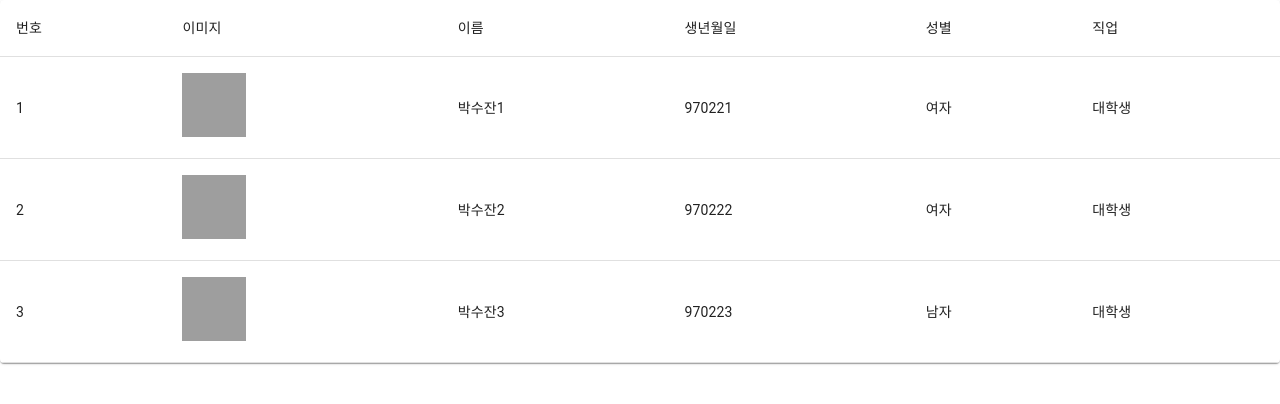
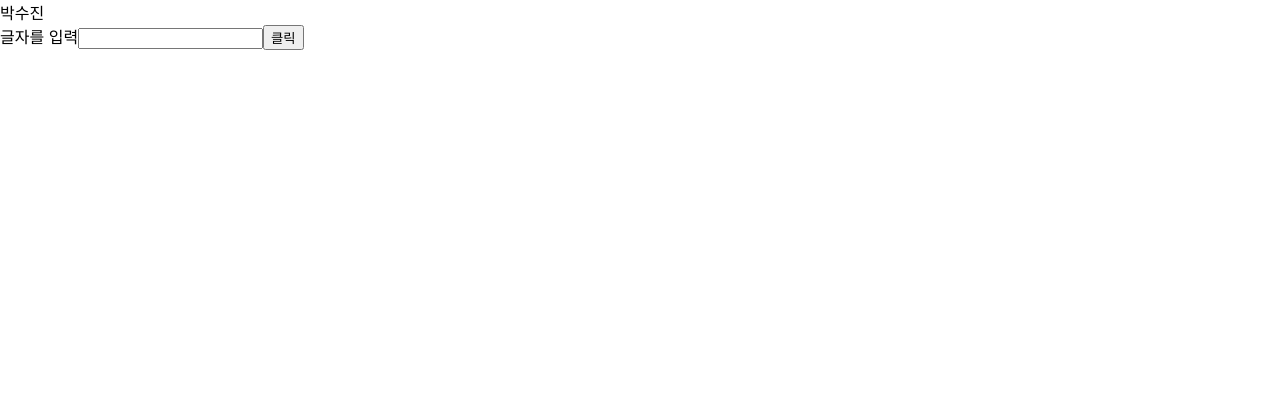
Before and after one commit to parksuja/React, a React (Create React App) app: page / in a window 1280 px wide. Shown: the top 404 px of the page. Built offline with nearby package versions, Linux system fonts and the light colour scheme; grey boxes are pictures that could not be loaded.

Commit message:
틱택토 수정 09-27

```diff
--- a/src/App.js
+++ b/src/App.js
@@ -1,89 +1,44 @@
-import React, { Component } from "react";
-import Customer from "./components/Customer"; //App.js 외부에 customer있기에 import해줍니다.
-import "./App.css";
-import { Table } from "@material-ui/core";
-import { TableBody } from "@material-ui/core";
-import { TableHead } from "@material-ui/core";
-import { TableCell } from "@material-ui/core";
-import { TableRow } from "@material-ui/core";
-import { withStyles } from "@material-ui/styles";
-import { Paper } from "@material-ui/core"; //컴포넌트 외부를 감싸기 위해서 사용
+import { useState, useRef } from "react";
 
-const styles = (theme) => ({
-  root: {
-    //루트 클래스 정의
-    width: "100%", //너비 100%
-    overflowX: "auto", //X축으로 오버플로우 적용
-  },
-  table: {
-    minWidth: 1080, //테이블 크기가 1080이상 출력되도록 화면크기가 줄어들어도 1080이상 출력 가로스크롤 적용
-  },
-});
+const App = () => {
+  const [word, setWord] = useState("박수진");
+  const [value, setValue] = useState("");
+  const [result, setResult] = useState("");
+  const inputRef = useRef(null);
 
-//보내고자 하는 데이터 명시
-const customer = [
-  {
-    id: 1,
-    image: "https://placeimg.com/64/64/1", //랜덤으로 이미지 보여줍니다.
-    name: "박수잔1",
-    birthday: "970221",
-    gender: "여자",
-    job: "대학생",
-  },
-  {
-    id: 2,
-    image: "https://placeimg.com/64/64/2", //랜덤으로 이미지 보여줍니다.
-    name: "박수잔2",
-    birthday: "970222",
-    gender: "여자",
-    job: "대학생",
-  },
-  {
-    id: 3,
-    image: "https://placeimg.com/64/64/3", //랜덤으로 이미지 보여줍니다.
-    name: "박수잔3",
-    birthday: "970223",
-    gender: "남자",
-    job: "대학생",
-  },
-];
+  const onSubmit = (e) => {
+    e.preventDefault();
+    if (word[word.length - 1] === value[0]) {
+      setResult("딩동댕");
+      setWord(value);
+      setValue("");
+      inputRef.current.focus();
+    } else {
+      setResult("땡");
+      setValue("");
+      inputRef.current.focus();
+    }
+  };
 
-class App extends Component {
-  render() {
-    console.log(this.props);
-    const { classes } = this.props;
-    return (
-      <Paper className={classes.root}>
-        <Table className={classes.table}>
-          <TableHead>
-            <TableRow>
-              <TableCell>번호</TableCell>
-              <TableCell>이미지</TableCell>
-              <TableCell>이름</TableCell>
-              <TableCell>생년월일</TableCell>
-              <TableCell>성별</TableCell>
-              <TableCell>직업</TableCell>
-            </TableRow>
-          </TableHead>
-          <TableBody>
-            {customer.map((c) => {
-              return (
-                <Customer
-                  key={c.id}
-                  id={c.id}
-                  image={c.image}
-                  name={c.name}
-                  birthday={c.birthday}
-                  gender={c.gender}
-                  job={c.job}
-                />
-              );
-            })}
-          </TableBody>
-        </Table>
-      </Paper>
-    );
-  }
-}
+  const onChange = (e) => {
+    setValue(e.currentTarget.value);
+  };
 
-export default withStyles(styles)(App); //withStyles 적용한 형태로 내보냅니다.
+  return (
+    <div>
+      <div>{word}</div>
+      <form onSubmit={onSubmit}>
+        <label htmlFor="wordInput">글자를 입력</label>
+        <input
+          id="wordInput"
+          ref={inputRef}
+          value={value}
+          onChange={onChange}
+        />
+        <button>클릭</button>
+      </form>
+      <div>{result}</div>
+    </div>
+  );
+};
+export default App;
```
Also changed, not shown: js/tick.js (+72 -24 lines), js/WordRelay.js (renamed from js/test.js).
